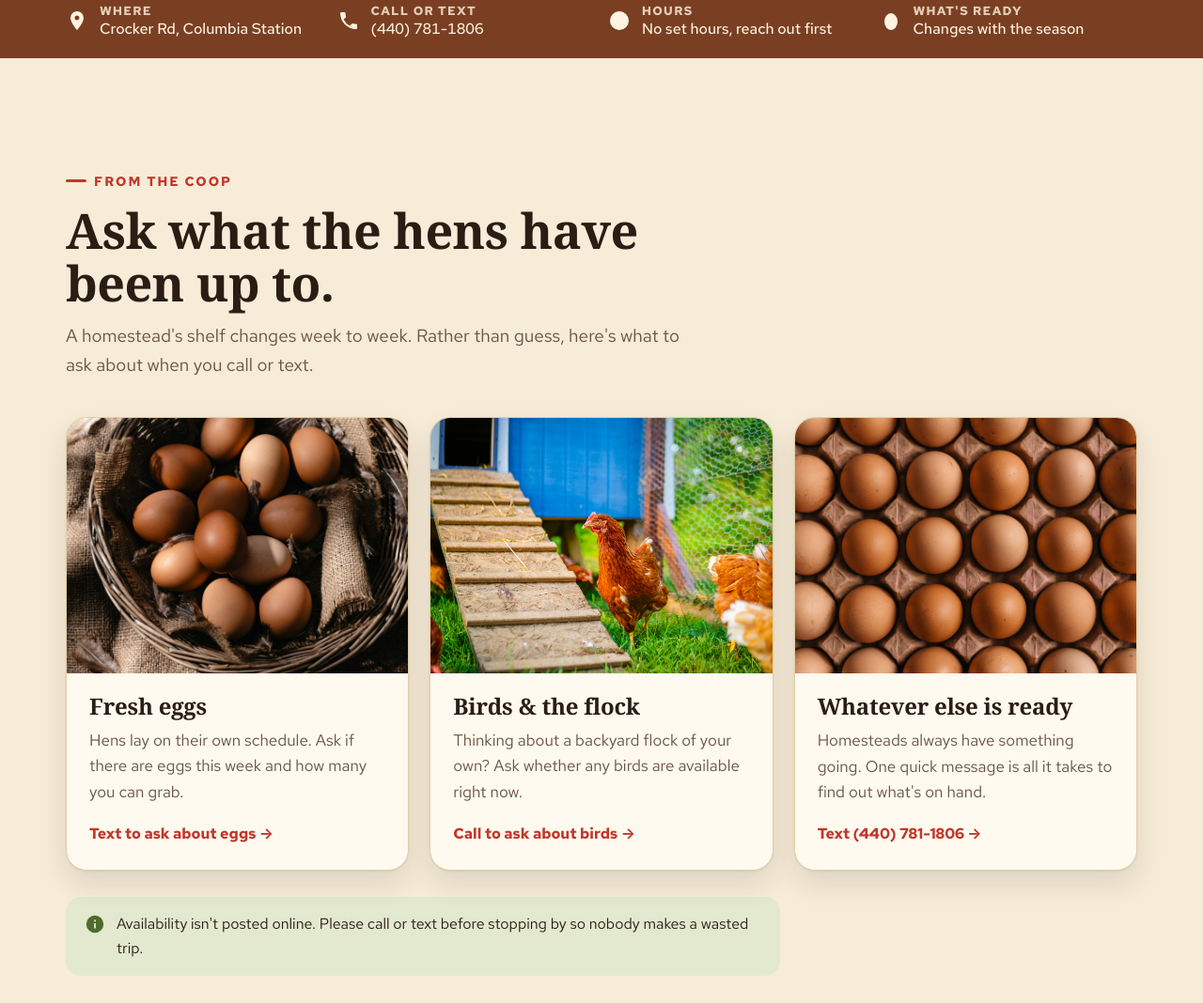
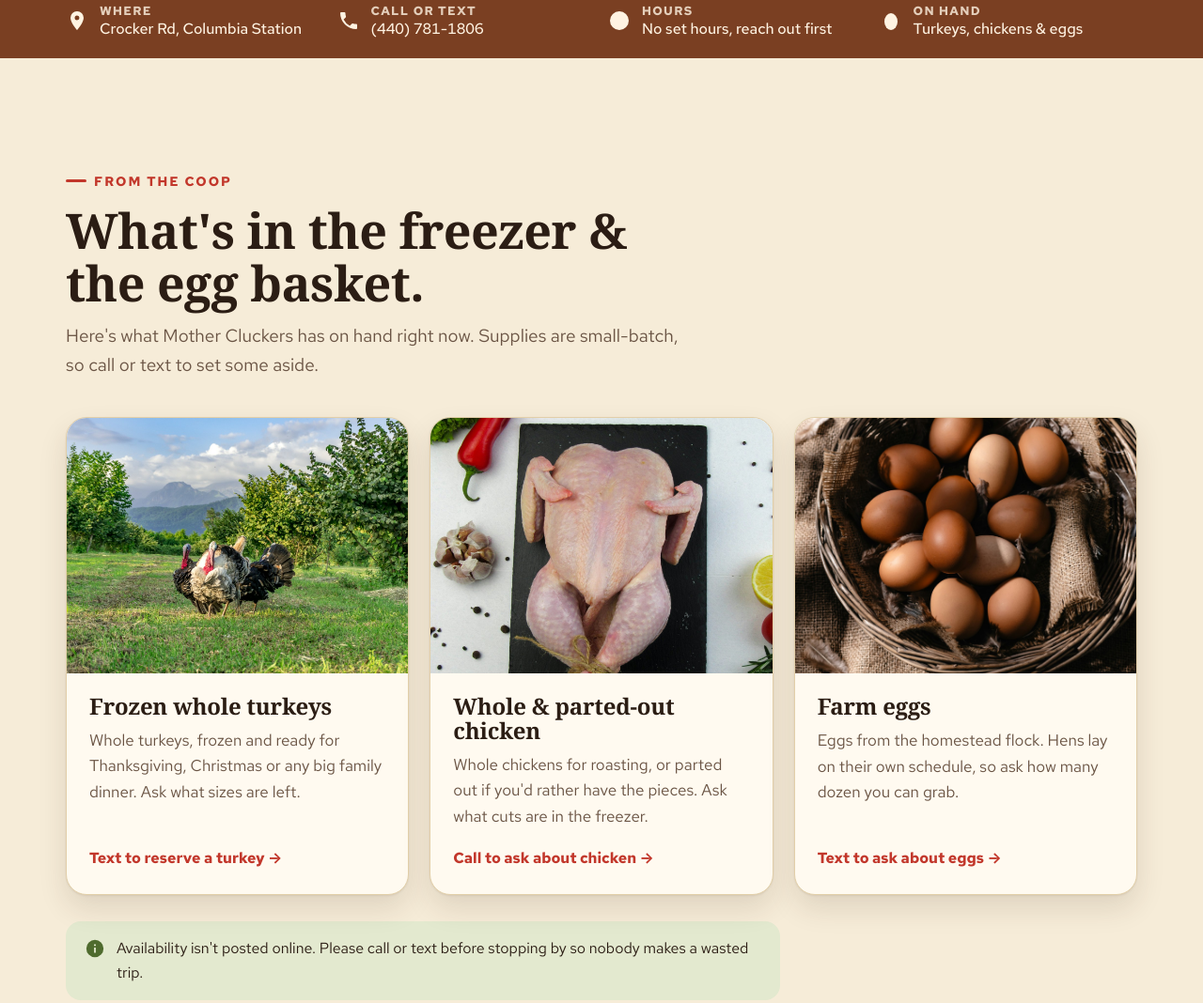
Before and after one commit to airoxlab/Mother-Cluckers-Homestead, a plain HTML site: page index.html in a window 1280 px wide. Shown: the part 896-1964 px from the top of the page at 94% size. Drawn offline with Linux system fonts and the light colour scheme; a web font is replaced by a local one.

Commit message:
Show turkeys, whole and parted chicken, and eggs the owner has on hand
Co-Authored-By: Claude Opus 5.5 <noreply@anthropic.com>

```diff
--- a/index.html
+++ b/index.html
@@ -4,7 +4,7 @@
 <meta charset="utf-8">
 <meta name="viewport" content="width=device-width, initial-scale=1">
 <title>Mother Cluckers Homestead | Columbia Station, Ohio | (440) 781-1806</title>
-<meta name="description" content="Mother Cluckers Homestead is a small farm on Crocker Road in Columbia Station, Ohio. Call or text (440) 781-1806 to ask what's available.">
+<meta name="description" content="Frozen whole turkeys, whole and parted-out chickens, and farm eggs from Mother Cluckers Homestead on Crocker Road in Columbia Station, Ohio. Call or text (440) 781-1806.">
 <meta property="og:title" content="Mother Cluckers Homestead | Columbia Station, Ohio">
 <meta property="og:description" content="A little homestead on Crocker Road. Call or text (440) 781-1806 to ask what's ready.">
 <meta property="og:type" content="website">
@@ -203,7 +203,7 @@ footer a{color:var(--ink)}
       <div>
         <span class="eyebrow">Columbia Station, Ohio</span>
         <h1>A little homestead with a whole lot of <em>cluck.</em></h1>
-        <p class="lead">Mother Cluckers Homestead is a small farm on Crocker Road in Columbia Station. What's ready changes with the season and the hens, so the quickest way to find out is to call or text.</p>
+        <p class="lead">Frozen whole turkeys, whole chickens, parted-out chicken and farm eggs, from a small homestead on Crocker Road in Columbia Station. Call or text to check what's on hand.</p>
         <div class="ctas">
           <a class="btn btn-comb" href="tel:+14407811806" data-track="Call · Hero"><svg viewBox="0 0 24 24" fill="currentColor" aria-hidden="true"><path d="M6.6 10.8a15.1 15.1 0 0 0 6.6 6.6l2.2-2.2a1 1 0 0 1 1-.25 11.4 11.4 0 0 0 3.6.57 1 1 0 0 1 1 1V20a1 1 0 0 1-1 1A17 17 0 0 1 3 4a1 1 0 0 1 1-1h3.5a1 1 0 0 1 1 1c0 1.25.2 2.45.57 3.6a1 1 0 0 1-.25 1z"/></svg>Call (440) 781-1806</a>
           <a class="btn btn-yolk" href="sms:+14407811806" data-track="Text · Hero"><svg viewBox="0 0 24 24" fill="currentColor" aria-hidden="true"><path d="M4 3h16a2 2 0 0 1 2 2v11a2 2 0 0 1-2 2H8l-5 4V5a2 2 0 0 1 2-2z"/></svg>Text us</a>
@@ -222,7 +222,7 @@ footer a{color:var(--ink)}
       <li><svg viewBox="0 0 24 24" fill="currentColor" aria-hidden="true"><path d="M12 2a7 7 0 0 0-7 7c0 5.2 7 13 7 13s7-7.8 7-13a7 7 0 0 0-7-7zm0 9.5A2.5 2.5 0 1 1 12 6.5a2.5 2.5 0 0 1 0 5z"/></svg><span><b>Where</b>Crocker Rd, Columbia Station</span></li>
       <li><svg viewBox="0 0 24 24" fill="currentColor" aria-hidden="true"><path d="M6.6 10.8a15.1 15.1 0 0 0 6.6 6.6l2.2-2.2a1 1 0 0 1 1-.25 11.4 11.4 0 0 0 3.6.57 1 1 0 0 1 1 1V20a1 1 0 0 1-1 1A17 17 0 0 1 3 4a1 1 0 0 1 1-1h3.5a1 1 0 0 1 1 1c0 1.25.2 2.45.57 3.6a1 1 0 0 1-.25 1z"/></svg><span><b>Call or text</b><a class="tnum" href="tel:+14407811806" data-track="Call · Info strip">(440) 781-1806</a></span></li>
       <li><svg viewBox="0 0 24 24" fill="currentColor" aria-hidden="true"><path d="M12 2a10 10 0 1 0 0 20 10 10 0 0 0 0-20zm1 10.4V6h-2v7.4l5 3 1-1.7z"/></svg><span><b>Hours</b>No set hours, reach out first</span></li>
-      <li><svg viewBox="0 0 24 24" fill="currentColor" aria-hidden="true"><ellipse cx="12" cy="13" rx="7" ry="9"/></svg><span><b>What's ready</b>Changes with the season</span></li>
+      <li><svg viewBox="0 0 24 24" fill="currentColor" aria-hidden="true"><ellipse cx="12" cy="13" rx="7" ry="9"/></svg><span><b>On hand</b>Turkeys, chickens &amp; eggs</span></li>
     </ul>
   </section>
 
@@ -230,32 +230,32 @@ footer a{color:var(--ink)}
     <div class="wrap">
       <div class="sec-head">
         <span class="eyebrow">From the coop</span>
-        <h2>Ask what the hens have been up to.</h2>
-        <p>A homestead's shelf changes week to week. Rather than guess, here's what to ask about when you call or text.</p>
+        <h2>What's in the freezer &amp; the egg basket.</h2>
+        <p>Here's what Mother Cluckers has on hand right now. Supplies are small-batch, so call or text to set some aside.</p>
       </div>
       <div class="coop">
         <article class="ccard">
-          <img src="img/egg-basket.jpg" alt="A woven basket of brown eggs on burlap" width="1600" height="2403" loading="lazy">
+          <img src="img/turkeys-field.jpg" alt="Three turkeys standing in a grassy field" width="1400" height="933" loading="lazy">
           <div class="in">
-            <h3>Fresh eggs</h3>
-            <p>Hens lay on their own schedule. Ask if there are eggs this week and how many you can grab.</p>
-            <a class="ask" href="sms:+14407811806" data-track="Text · From the coop">Text to ask about eggs &rarr;</a>
+            <h3>Frozen whole turkeys</h3>
+            <p>Whole turkeys, frozen and ready for Thanksgiving, Christmas or any big family dinner. Ask what sizes are left.</p>
+            <a class="ask" href="sms:+14407811806" data-track="Text · From the coop · Turkeys">Text to reserve a turkey &rarr;</a>
           </div>
         </article>
         <article class="ccard">
-          <img src="img/coop-ramp.jpg" alt="Red-brown hens near a blue chicken coop with a wooden ramp" width="1600" height="1065" loading="lazy">
+          <img src="img/raw-chicken.jpg" alt="A whole raw chicken on a dark cutting board" width="1400" height="933" loading="lazy">
           <div class="in">
-            <h3>Birds &amp; the flock</h3>
-            <p>Thinking about a backyard flock of your own? Ask whether any birds are available right now.</p>
-            <a class="ask" href="tel:+14407811806" data-track="Call · From the coop">Call to ask about birds &rarr;</a>
+            <h3>Whole &amp; parted-out chicken</h3>
+            <p>Whole chickens for roasting, or parted out if you'd rather have the pieces. Ask what cuts are in the freezer.</p>
+            <a class="ask" href="tel:+14407811806" data-track="Call · From the coop · Chicken">Call to ask about chicken &rarr;</a>
           </div>
         </article>
         <article class="ccard">
-          <img src="img/egg-carton.jpg" alt="Brown eggs lined up in a cardboard egg carton" width="1600" height="1249" loading="lazy">
+          <img src="img/egg-basket.jpg" alt="A woven basket of brown eggs on burlap" width="1600" height="2403" loading="lazy">
           <div class="in">
-            <h3>Whatever else is ready</h3>
-            <p>Homesteads always have something going. One quick message is all it takes to find out what's on hand.</p>
-            <a class="ask" href="sms:+14407811806" data-track="Text · From the coop">Text (440) 781-1806 &rarr;</a>
+            <h3>Farm eggs</h3>
+            <p>Eggs from the homestead flock. Hens lay on their own schedule, so ask how many dozen you can grab.</p>
+            <a class="ask" href="sms:+14407811806" data-track="Text · From the coop · Eggs">Text to ask about eggs &rarr;</a>
           </div>
         </article>
       </div>
@@ -320,7 +320,7 @@ footer a{color:var(--ink)}
 
   <section class="band" id="call" data-section="Call band">
     <div class="wrap">
-      <h2>Fresh from the flock is one text away.</h2>
+      <h2>Turkeys, chickens &amp; eggs are one text away.</h2>
       <p>Ask what's ready, when to come by, or anything about the homestead.</p>
       <a class="num tnum" href="tel:+14407811806" data-track="Call · Call band">(440) 781-1806</a>
       <div class="ctas">
```
Also changed, not shown: img/raw-chicken.jpg (added), img/turkeys-field.jpg (added), 1 other file.
